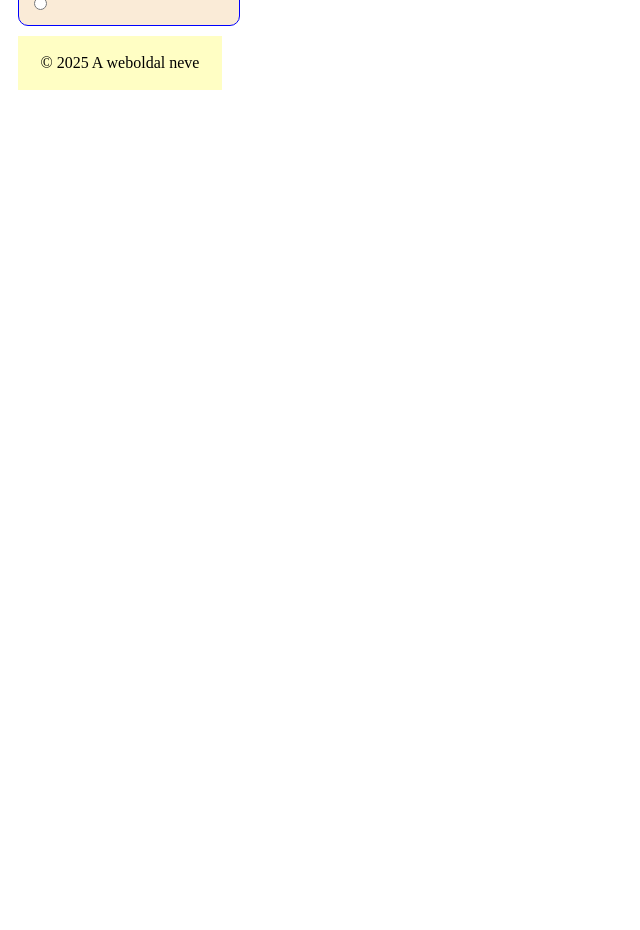
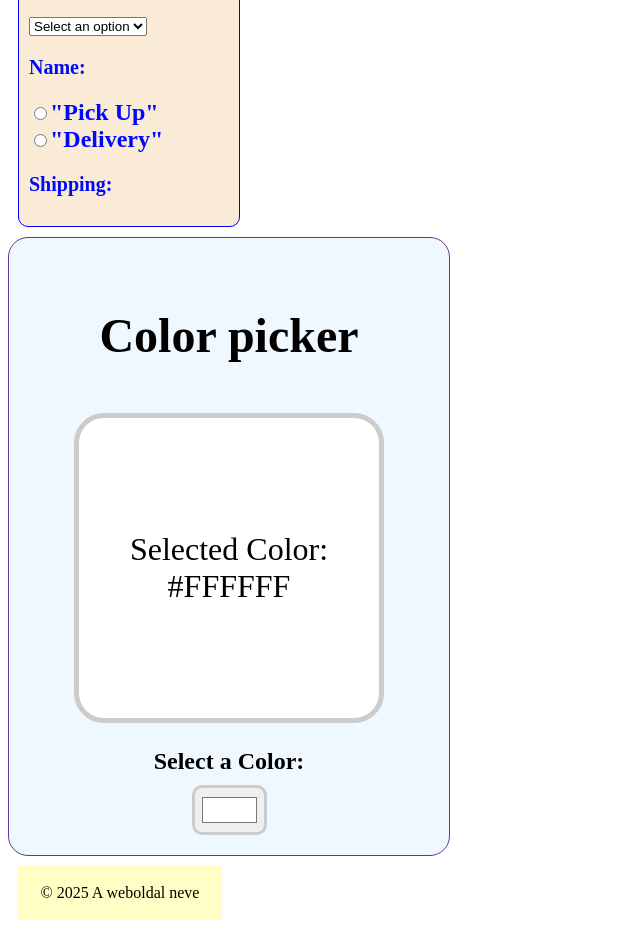
Before and after one commit to korponaiz/react-learn-20250301, a React (Vite) app: page / in a window 1280 px wide. Shown: the part 1680-2610 px from the top of the page, without its empty margins (0-640 px from the left). Before the commit the page ends 1780 px from the top, so only its background shows below. Built offline with nearby package versions, Linux system fonts and the light colour scheme.

Commit message:
ColorPicker hozzáadása

```diff
--- a/src/App.jsx
+++ b/src/App.jsx
@@ -5,6 +5,7 @@
 import UseStateTest from './UseStateTest.jsx';
 import Counter from './Counter.jsx';
 import EventHandlerTest from './EventHandlerTest.jsx';
+import ColorPicker from './ColorPicker.jsx';
 
 function App() {
 
@@ -33,6 +34,7 @@
       <UseStateTest></UseStateTest>
       <Counter></Counter>
       <EventHandlerTest></EventHandlerTest>
+      <ColorPicker></ColorPicker>
       <Footer></Footer>
     </>
   );
--- /dev/null
+++ b/src/ColorPicker.jsx
@@ -0,0 +1,25 @@
+import React, {useState} from "react";
+//import styles from './ColorPicker.module.css'
+
+function ColorPicker(){
+
+    const [color, setColor] = useState("#FFFFFF");
+
+    function handleColorChange(event){
+        setColor(event.target.value);
+    }
+
+    return( <div className="color-picker-container">
+                <h1>Color picker</h1>
+                <div className="color-display" style={{backgroundColor: color}}>
+                    <p>Selected Color: {color}</p>
+                </div>
+                <label>Select a Color:</label>
+                <input type="color" value={color}onChange={handleColorChange}></input>
+            </div>
+
+    )
+
+}
+
+export default ColorPicker
--- /dev/null
+++ b/src/ColorPicker.module.css
@@ -0,0 +1,47 @@
+.color-picker-container{
+    border: 1px solid rebeccapurple;
+    border-radius: 20px;
+    background-color: aliceblue;
+    max-width: 400px;
+    display: flex;
+    flex-direction: column;
+    align-items: center;
+    padding: 20px;
+  }
+
+  h1{
+    margin: 50px;
+    font-size: 3rem;
+  }
+
+  .color-display{
+    width: 300px;
+    height: 300px;
+    display: flex;
+    justify-content: center;
+    align-items: center;
+    border: 5px solid hsl(0, 0%, 80%);
+    border-radius: 30px;
+    margin-bottom: 25px;
+    transition: 2.25s ease;
+  }
+
+  .color-display p{
+    color: hsl(0, 0% 20%);
+    font-size: 2rem;
+    text-align: center;
+  }
+
+  label{
+    font-size: 1.5rem;
+    font-weight: bold;
+    margin-bottom: 10px;
+  }
+
+  input[type="color"]{
+    width: 75px;
+    height: 50px;
+    padding: 5px;
+    border-radius: 10px;
+    border: 3px solid hsl(0, 0%, 80%);
+  }
--- a/src/EventHandlerTest.jsx
+++ b/src/EventHandlerTest.jsx
@@ -53,7 +53,9 @@
                     <input type="radio" value="Delivery"
                             checked={shipping === "Delivery"}
                             onChange={handleShippingChange}/>
+                    "Delivery"
                 </label>
+                <p>Shipping: {shipping}</p>
             </div>
 
     )
--- a/src/index.css
+++ b/src/index.css
@@ -145,3 +145,51 @@
   background-color: #0008ff;
   color: blanchedalmond;
 }
+
+.color-picker-container{
+  border: 1px solid rebeccapurple;
+  border-radius: 20px;
+  background-color: aliceblue;
+  max-width: 400px;
+  display: flex;
+  flex-direction: column;
+  align-items: center;
+  padding: 20px;
+}
+
+h1{
+  margin: 50px;
+  font-size: 3rem;
+}
+
+.color-display{
+  width: 300px;
+  height: 300px;
+  display: flex;
+  justify-content: center;
+  align-items: center;
+  border: 5px solid hsl(0, 0%, 80%);
+  border-radius: 30px;
+  margin-bottom: 25px;
+  transition: 2.25s ease;
+}
+
+.color-display p{
+  color: hsl(0, 0% 20%);
+  font-size: 2rem;
+  text-align: center;
+}
+
+label{
+  font-size: 1.5rem;
+  font-weight: bold;
+  margin-bottom: 10px;
+}
+
+input[type="color"]{
+  width: 75px;
+  height: 50px;
+  padding: 5px;
+  border-radius: 10px;
+  border: 3px solid hsl(0, 0%, 80%);
+}
```
